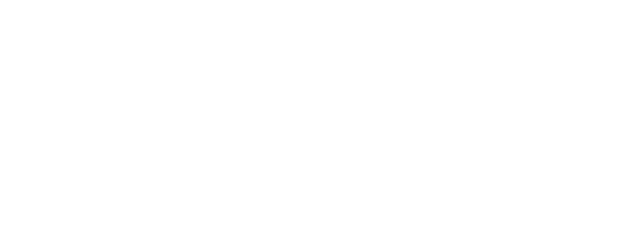
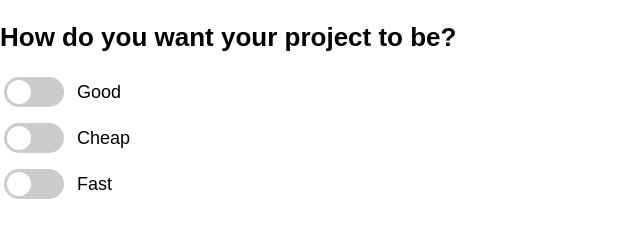
Before and after one commit to acciojob/toggler-js-Ashishkalbande11, a website: page main.html in a window 1280 px wide. Shown: the whole page, without its empty margins (0-640 px from the left). Drawn offline with Linux system fonts and the light colour scheme.

Commit message:
created a submission

```diff
--- a/main.html
+++ b/main.html
@@ -8,6 +8,19 @@
 
 <body>
 	<!-- the entire body must be written by student -->
+	<h2>How do you want your project to be?</h2>
+	<div class="toggle-container">
+		<div class="g1">
+			<input type="checkbox" id="good" class="toggle"/> <span>Good</span>
+		</div>
+		<div class="g2">
+			<input type="checkbox" id="cheap" class="toggle"/> <span>Cheap</span>
+		</div>
+		<div class="g3">
+			<input type="checkbox" id="Fast" class="toggle"/> <span>Fast</span>
+		</div>
+	</div>
+
     <script type="text/javascript" src="./script.js">
 </script>
 
--- a/script.js
+++ b/script.js
@@ -1 +1,12 @@
 //your JS code here. If required.
+const checkBox = document.querySelectorAll(".toggle");
+
+checkBox.forEach((check) =>{
+	check.addEventListener('change', () => {
+		const checkedBoxes = [...checkBox].filter((cd)=>cd.checked);
+
+		if(checkedBoxes.length > 2){
+			checkedBoxes[1].checked = false;
+		}
+	});
+});
--- a/styles.css
+++ b/styles.css
@@ -1 +1,48 @@
-/*  your css code here. If applicable */
+body{
+	font-family: Arial, sans-serif;
+	margin: 0;
+	padding: 0;
+}
+h2{
+	font-size: 26px;
+}
+.toggle-container{
+	margin: 10px 0;
+}
+.g1 , .g2, .g3{
+	display: flex;
+	align-items: center;
+	margin: 10px 0;
+}
+.toggle{
+	appearance: none;
+	width: 60px;
+	height: 30px;
+	background-color: #ccc;
+	border-radius: 50px;
+	position: relative;
+	cursor: pointer;
+	outline: none;
+	transition: background-color .3s ease;
+}
+.toggle::before{
+	content: '';
+	position:absolute;
+	width:24px;
+	height:24px;
+	background-color: white;
+	border-radius: 50%;
+	top: 3px;
+	left: 3px;
+	transition: .3s;
+}
+.toggle:checked{
+	background-color: purple;
+}
+.toggle:checked::before{
+	transform: translateX(30px);
+}
+span{
+	margin-left: 10px;
+	font-size: 18px;
+}
```
